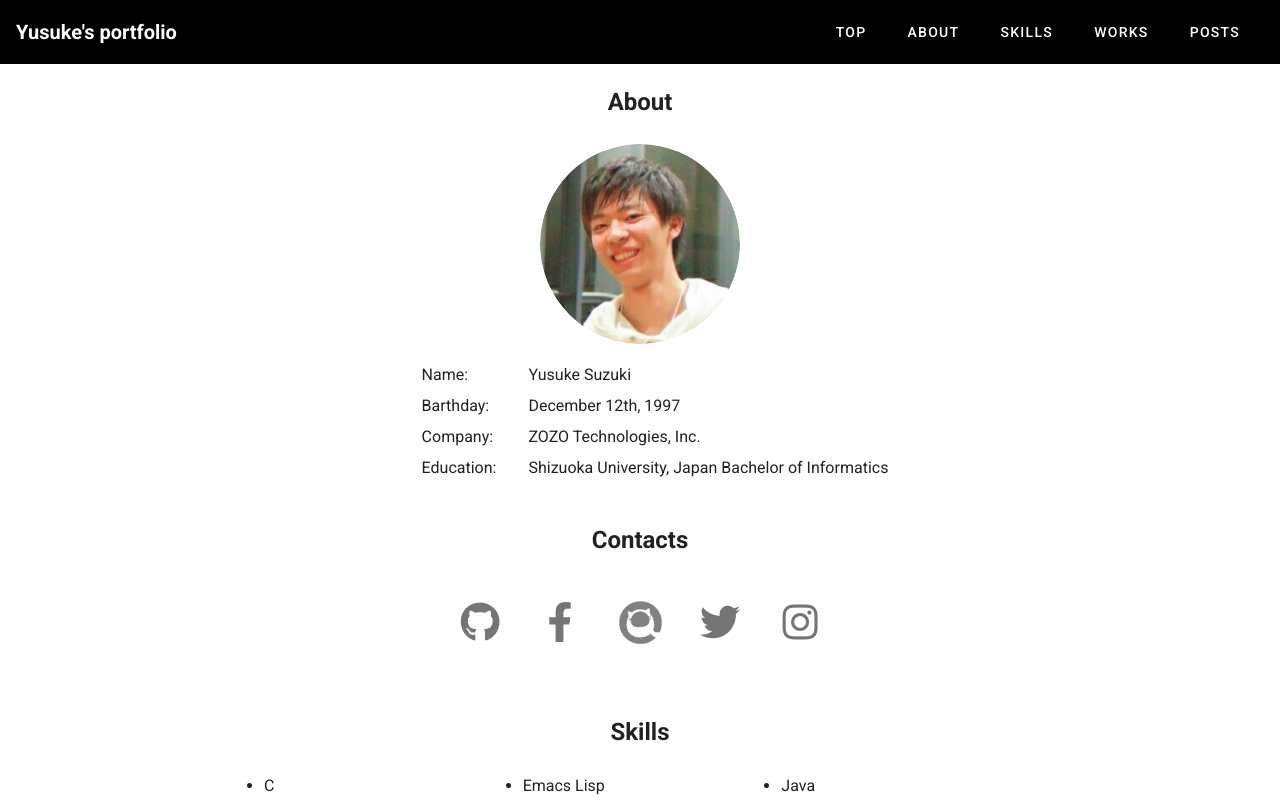
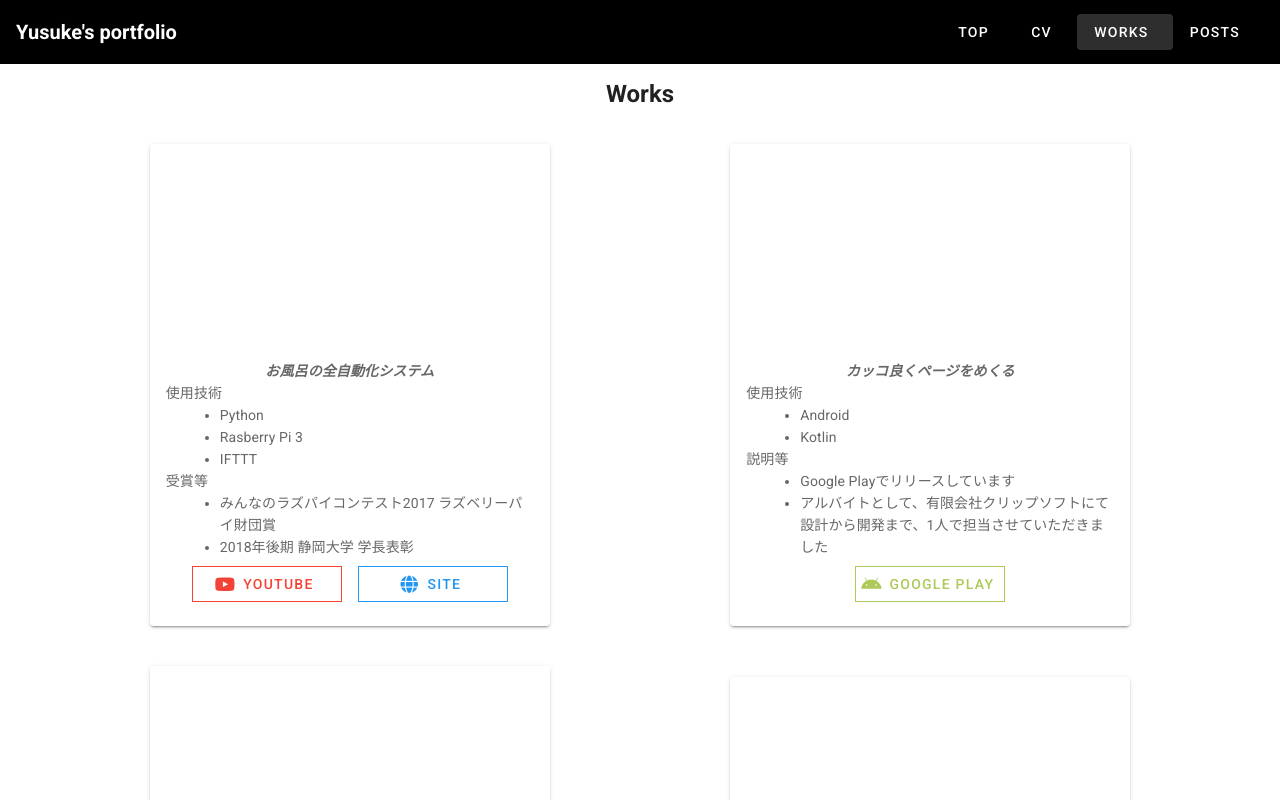
Before and after one commit to YusukeSuzuki1213/portfolio, a Vue app: page /works in a window 1280 px wide. Shown: the top 800 px of the page. Built offline with nearby package versions, Linux system fonts and the light colour scheme.

Commit message:
SPA導入

```diff
--- a/src/App.vue
+++ b/src/App.vue
@@ -2,34 +2,20 @@
   <v-app>
     <AppBar />
     <v-content>
-      <About id="about" />
-      <Contacts id="contacts" />
-      <Skills id="skills" />
-      <Works id="works" />
+      <router-view />
     </v-content>
   </v-app>
 </template>
 
 <script>
-import AppBar from "./components/organisms/AppBar";
-import About from "./components/organisms/About";
-import Contacts from "./components/organisms/Contacts";
-import Skills from "./components/organisms/Skills";
-import Works from "./components/organisms/Works";
+import AppBar from "@/components/organisms/AppBar";
+
 
 export default {
   name: "App",
 
   components: {
     AppBar,
-    About,
-    Contacts,
-    Skills,
-    Works,
-  },
-
-  data: () => ({
-    //
-  })
+  }
 };
 </script>
--- a/src/components/organisms/AppBar.vue
+++ b/src/components/organisms/AppBar.vue
@@ -3,15 +3,8 @@
     <div :class="$style.title">
       <h1>Yusuke's portfolio</h1>
     </div>
-
     <div :class="$style.contents">
-      <v-btn
-        v-for="(content, index) in contents"
-        :key="index"
-        href="#"
-        v-scroll-to="content.to"
-        text
-      >
+      <v-btn :to="content.to" v-for="(content, index) in contents" :key="index" text>
         <span class="mr-2">{{ content.text }}</span>
       </v-btn>
     </div>
@@ -26,23 +19,19 @@ export default {
     contents: [
       {
         text: "Top",
-        to: "#top"
+        to: "/"
       },
       {
-        text: "About",
-        to: "#about"
-      },
-      {
-        text: "Skills",
-        to: "#skills"
+        text: "CV",
+        to: "/cv"
       },
       {
         text: "Works",
-        to: "#works"
+        to: "/works"
       },
       {
         text: "Posts",
-        to: "#posts"
+        to: "/posts"
       }
     ]
   })
--- a/src/router/index.js
+++ b/src/router/index.js
@@ -1,23 +1,23 @@
 import Vue from "vue";
 import VueRouter from "vue-router";
-import Home from "../views/Home.vue";
+import Top from "@/views/Top.vue";
 
 Vue.use(VueRouter);
 
 const routes = [
   {
     path: "/",
-    name: "Home",
-    component: Home
+    component: Top
   },
   {
-    path: "/about",
-    name: "About",
-    // route level code-splitting
-    // this generates a separate chunk (about.[hash].js) for this route
-    // which is lazy-loaded when the route is visited.
-    component: () =>
-      import(/* webpackChunkName: "about" */ "../views/About.vue")
+    path: "/cv",
+    name: "cv",
+    component: () => import("@/views/Cv.vue")
+  },
+  {
+    path: "/works",
+    name: "works",
+    component: () => import("@/views/Works.vue")
   }
 ];
 
--- a/src/views/About.vue
+++ /dev/null
@@ -1,5 +0,0 @@
-<template>
-  <div class="about">
-    <h1>This is an about page</h1>
-  </div>
-</template>
--- /dev/null
+++ b/src/views/Cv.vue
@@ -0,0 +1,25 @@
+<template>
+  <div class="about-contacts">
+    <About />
+    <Skills />
+    <Contacts />
+  </div>
+</template>
+
+<script>
+import About from "@/components/organisms/About";
+import Contacts from "@/components/organisms/Contacts";
+import Skills from "@/components/organisms/Skills";
+
+export default {
+  components: {
+    About,
+    Skills,
+    Contacts
+  }
+};
+</script>
+
+<style scoped>
+
+</style>
--- a/src/views/Home.vue
+++ b/src/views/Top.vue
@@ -1,5 +1,6 @@
 <template>
   <div class="home">
+    <p>top</p>
   </div>
 </template>
 
--- /dev/null
+++ b/src/views/Works.vue
@@ -0,0 +1,20 @@
+<template>
+<div class="skills-works">
+  <Works />
+</div>
+</template>
+
+<script>
+import Works from "@/components/organisms/Works";
+
+export default {
+  components: {
+    Works
+  }
+}
+</script>
+
+
+<style scoped>
+
+</style>
--- a/vue.config.js
+++ b/vue.config.js
@@ -1,6 +1,15 @@
+var path = require("path");
+
 module.exports = {
-    transpileDependencies: ["vuetify"],
-    publicPath: "./",
-    assetsDir: "",
-    outputDir: "dist"
+  transpileDependencies: ["vuetify"],
+  publicPath: "./",
+  assetsDir: "",
+  outputDir: "dist",
+  configureWebpack: {
+    resolve: {
+      alias: {
+        "@": path.resolve(__dirname, "src/")
+      },
+    },
+  },
 };
```
